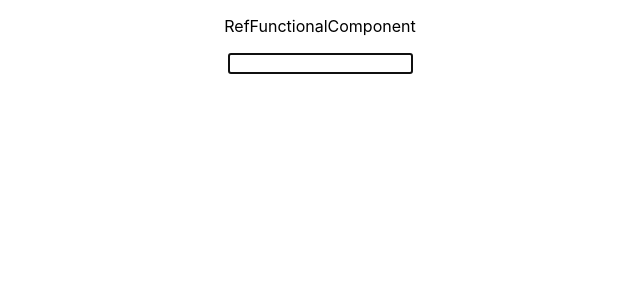
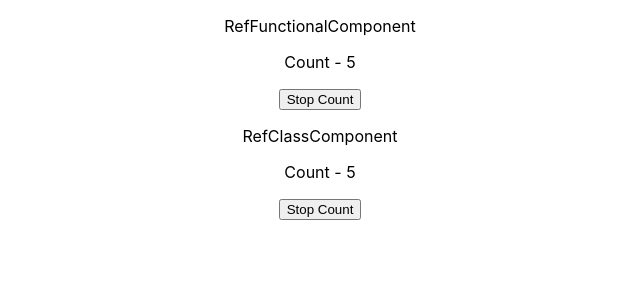
Before and after one commit to priyabratagig/react-hooks, a React (Create React App) app: page / in a window 1280 px wide. Shown: the top 300 px of the page, without its empty margins (320-960 px from the left). Built offline with nearby package versions, Linux system fonts and the light colour scheme.

Commit message:
useRef for storing mutaing value

```diff
--- a/src/App.js
+++ b/src/App.js
@@ -15,6 +15,7 @@ import './App.css';
 // import ParentComponent from './Components/useCallback/ParentComponent';
 // import MemoFunctionalComponent from './Components/useMemo/MemoFunctionalComponent';
 import RefFunctionalComponent from './Components/useRef/RefFunctionalComponent';
+import RefClassComponent from './Components/useRef/RefClassComponent';
 
 // only call hook within react functional components at the top level
 // don't call hooks inside loops, condition, or nested functions
@@ -41,6 +42,7 @@ function App() {
       {/* <ParentComponent /> */}
       {/* <MemoFunctionalComponent /> */}
       <RefFunctionalComponent />
+      <RefClassComponent />
     </div>
   );
 }
--- /dev/null
+++ b/src/Components/useRef/RefClassComponent.js
@@ -0,0 +1,25 @@
+import React, { Component } from 'react'
+
+export class RefClassComponent extends Component {
+    interval;
+    state = {
+        count: 0,
+    };
+    componentDidMount() {
+        this.interval = setInterval(() => this.setState({ count: this.state.count + 1 }), 1000);
+    }
+    componentWillUnmount() {
+        clearInterval(this.interval);
+    }
+    render() {
+        return (
+            <div>
+                <p>RefClassComponent</p>
+                <p>Count - {this.state.count}</p>
+                <button onClick={() => clearInterval(this.interval)}>Stop Count</button>
+            </div>
+        )
+    }
+}
+
+export default RefClassComponent
--- a/src/Components/useRef/RefFunctionalComponent.js
+++ b/src/Components/useRef/RefFunctionalComponent.js
@@ -1,14 +1,17 @@
-import React, { useEffect, useRef } from 'react'
+import React, { useEffect, useRef, useState } from 'react'
 
 function RefFunctionalComponent() {
-    const inputRef = useRef(null);
+    const [count, setCount] = useState(0);
+    const interval = useRef(undefined);
     useEffect(() => {
-        inputRef.current.focus();
+        interval.current = setInterval(() => setCount(count => count + 1), 1000);
+        return () => clearInterval(interval.current);
     });
     return (
         <div>
             <p>RefFunctionalComponent</p>
-            <input type="text" ref={inputRef} />
+            <p>Count - {count}</p>
+            <button onClick={() => clearInterval(interval.current)}>Stop Count</button>
         </div>
     )
 }
```
